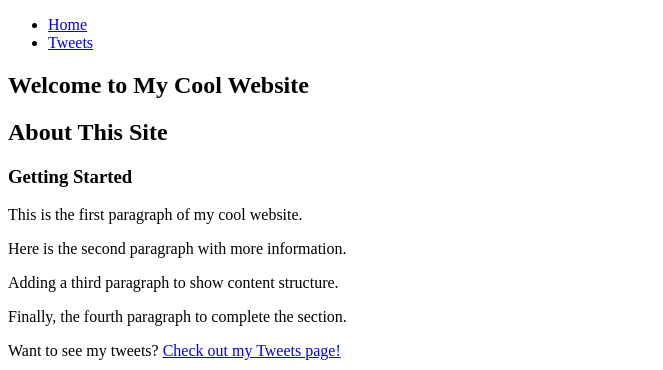
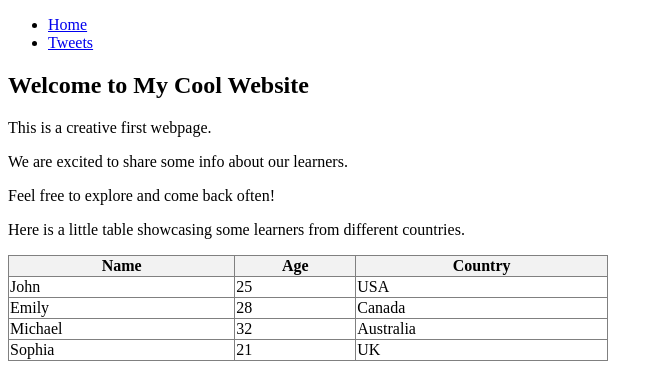
Before and after one commit to Ibk-okiki/My_First_Portfolio, a plain HTML site: page html_basic/index.html in a window 1280 px wide. Shown: the top 370 px of the page, without its empty margins (0-663 px from the left). Drawn offline with Linux system fonts and the light colour scheme.

Commit message:
Update index.html

```diff
--- a/html_basic/index.html
+++ b/html_basic/index.html
@@ -2,8 +2,7 @@
 <html lang="en">
 <head>
   <meta charset="UTF-8" />
-  <meta name="viewport" content="width=device-width, initial-scale=1" />
-  <title>Cool Website - Home</title>
+  <title>My Cool Website</title>
 </head>
 <body>
   <header>
@@ -16,18 +15,44 @@
   <main>
     <article>
       <h1>Welcome to My Cool Website</h1>
-      <h2>About This Site</h2>
-      <h3>Getting Started</h3>
-      <p>This is the first paragraph of my cool website.</p>
-      <p>Here is the second paragraph with more information.</p>
-      <p>Adding a third paragraph to show content structure.</p>
-      <p>Finally, the fourth paragraph to complete the section.</p>
+      <p>This is a creative first webpage.</p>
+      <p>We are excited to share some info about our learners.</p>
+      <p>Feel free to explore and come back often!</p>
+      <p>Here is a little table showcasing some learners from different countries.</p>
 
-      <p>Want to see my tweets? <a href="tweets.html">Check out my Tweets page!</a></p>
-
-      <a href="https://i.ibb.co/gTDZZT8/ALX-Logo-07.png" target="_blank">
-        <img src="https://i.ibb.co/gTDZZT8/ALX-Logo-07.png" alt="ALX Logo" style="width:200px;" />
-      </a>
+      <!-- Learners Table starts here -->
+      <table border="1" style="border-collapse: collapse; width: 100%; max-width: 600px;">
+        <thead style="background-color: #f2f2f2;">
+          <tr>
+            <th scope="col">Name</th>
+            <th scope="col">Age</th>
+            <th scope="col">Country</th>
+          </tr>
+        </thead>
+        <tbody>
+          <tr>
+            <td>John</td>
+            <td>25</td>
+            <td>USA</td>
+          </tr>
+          <tr>
+            <td>Emily</td>
+            <td>28</td>
+            <td>Canada</td>
+          </tr>
+          <tr>
+            <td>Michael</td>
+            <td>32</td>
+            <td>Australia</td>
+          </tr>
+          <tr>
+            <td>Sophia</td>
+            <td>21</td>
+            <td>UK</td>
+          </tr>
+        </tbody>
+      </table>
+      <!-- Learners Table ends here -->
     </article>
 
     <aside>
```
